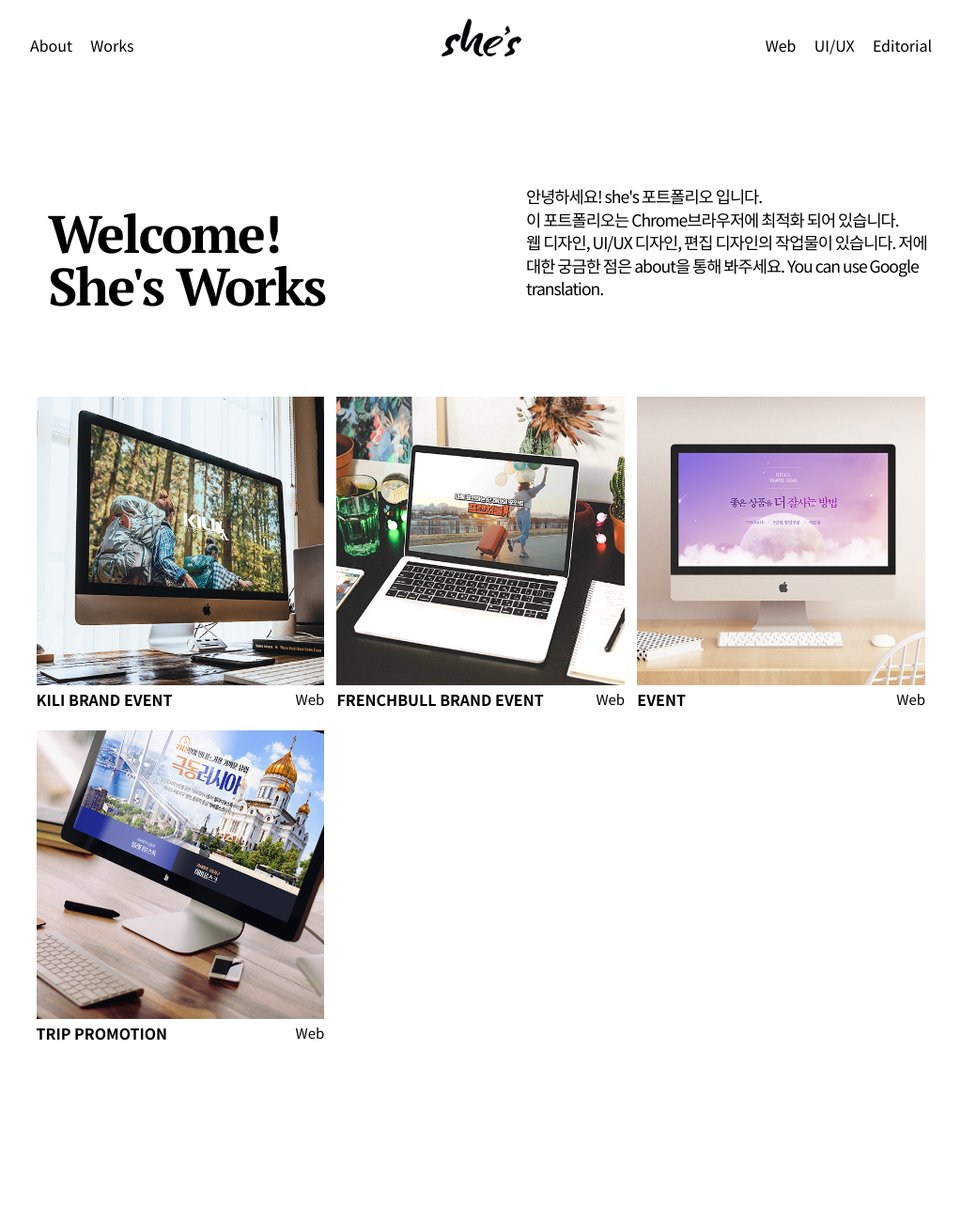
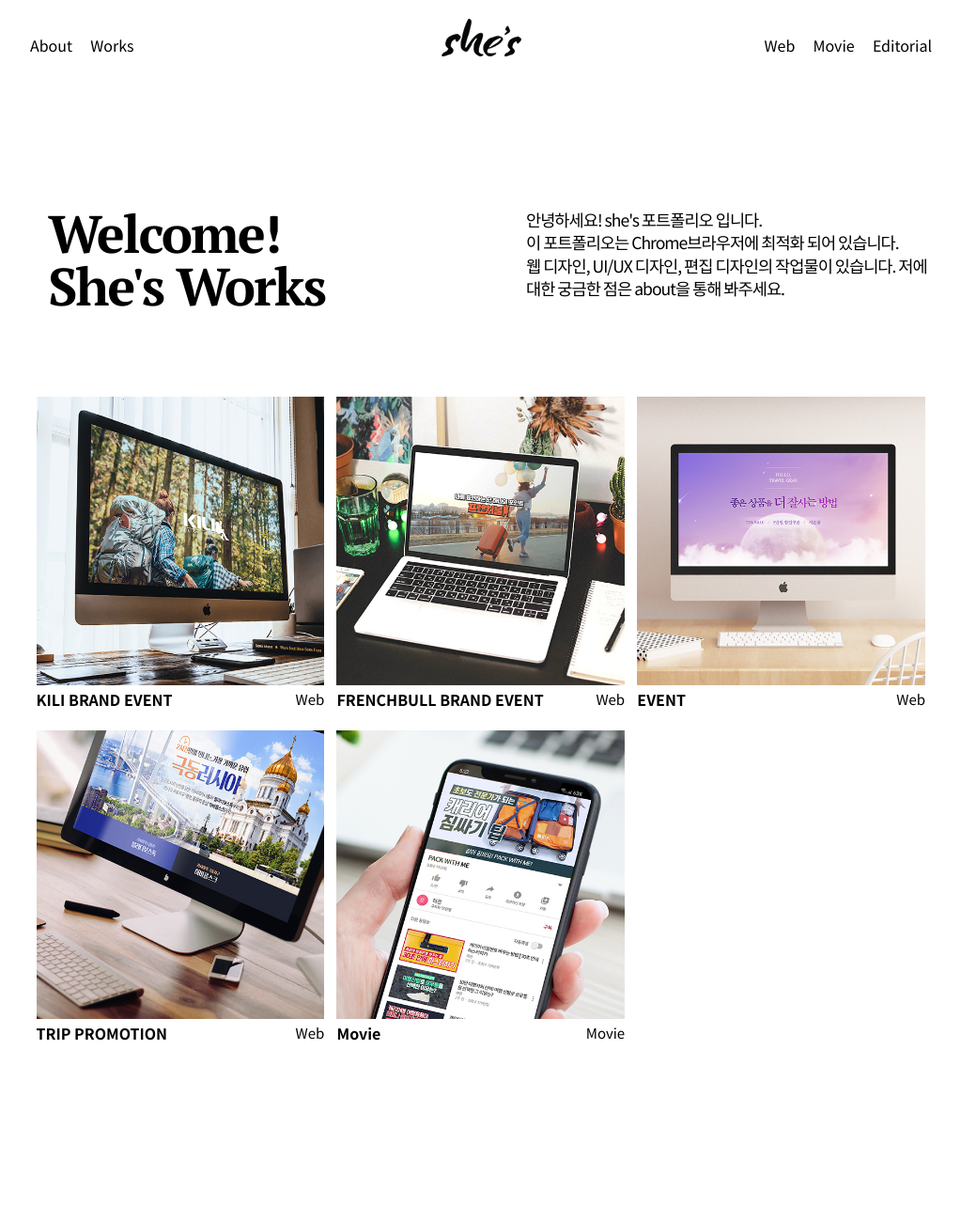
Before and after one commit to she0524/2020_PF, a plain HTML site: page index.html in a window 1280 px wide. Shown: the top 1300 px of the page at 94% size, without its empty margins (128-1151 px from the left). Drawn offline with nearby package versions, Linux system fonts and the light colour scheme.

Commit message:
index movie update
홈에 영상 썸네일 추가

```diff
--- a/common/css/style.css
+++ b/common/css/style.css
@@ -184,6 +184,12 @@ a {
 }
 .wrap > article:nth-of-type(4) .bg > .imgBox>a:hover {
   background-color: #4455cd;
+}
+.wrap > article:nth-of-type(5) .bg > .imgBox {
+  background-image: url(../images/movie.jpg);
+}
+.wrap > article:nth-of-type(5) .bg > .imgBox>a:hover {
+  background-color: #ad2d2d;
 }
 /*.wrap > article:nth-of-type(1) .bg > .imgBox {
   background-image: url(../images/bean_order.jpg);
--- a/index.html
+++ b/index.html
@@ -41,7 +41,7 @@
         <!-- <h1><a href="index.html">logo</a></h1> -->
        <ul class="delist menu page-menu mn-rt">
         <li id="navWeb"><a href="#">Web</a></li>
-        <li id="navUIUX"><a href="#">UI/UX</a></li>
+        <li id="navUIUX"><a href="#">Movie</a></li>
         <li id="navEdit"><a href="#">Editorial</a></li>
       </ul>
     </nav>
@@ -55,7 +55,7 @@
 		<p>안녕하세요! she's 포트폴리오 입니다.<br>
 			이 포트폴리오는 Chrome브라우저에 최적화 되어 있습니다.<br>
 			웹 디자인, UI/UX 디자인, 편집 디자인의 작업물이 있습니다.
-			저에 대한 궁금한 점은 about을 통해 봐주세요. You can use Google translation.
+			저에 대한 궁금한 점은 about을 통해 봐주세요.
 		</p>
 	</article>
 </section>
@@ -116,6 +116,21 @@
 							</div>
 							<h3 class="screen">TRIP PROMOTION</h3>
 							<span class="screen">Web</span>
+						</a>
+					</div>
+				</div>
+			</article>
+			<!-- 5박스 -->
+			<article class="UIUX">
+				<div class="bg">
+					<div class="imgBox">
+						<a href="sub/movie.html">
+							<div class="hide">
+								<h3>Movie</h3>
+								<span>Movie</span>
+							</div>
+							<h3 class="screen">Movie</h3>
+							<span class="screen">Movie</span>
 						</a>
 					</div>
 				</div>
```
Also changed, not shown: common/images/movie.jpg (added).
